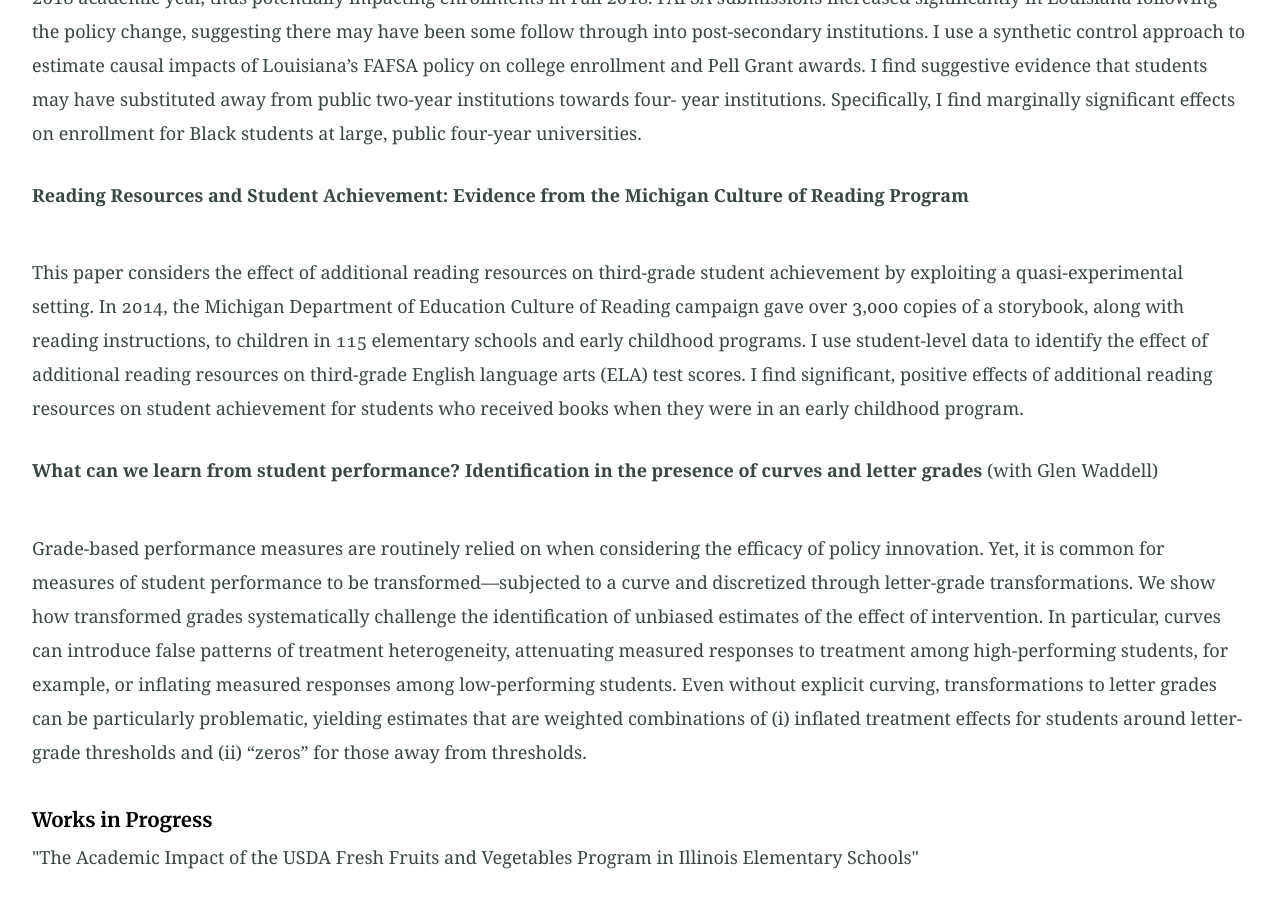
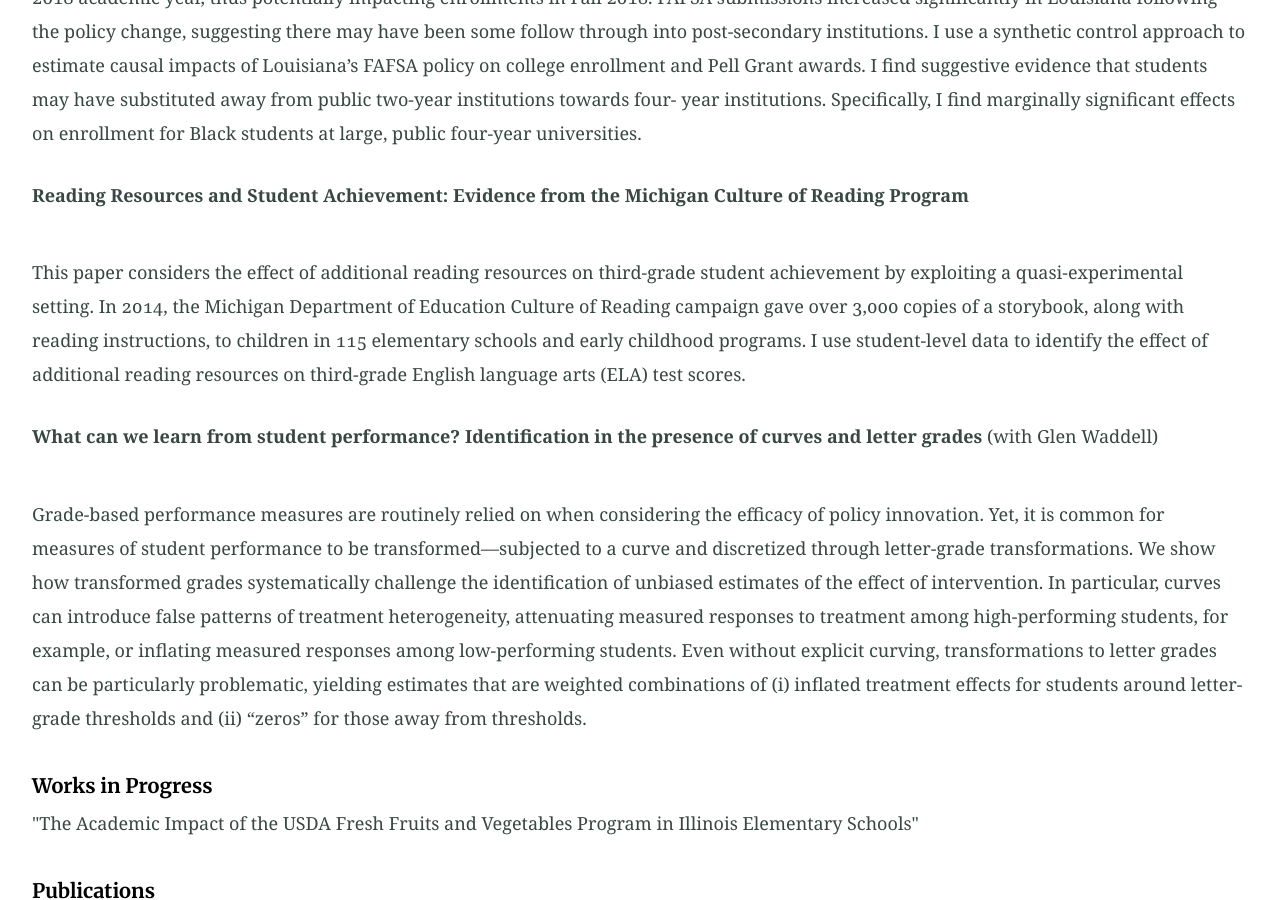
Before and after one commit to jenni-putz/1jenni-putz.github.io, a Jekyll site: the page built from research.md, in a window 1280 px wide and 900 px high, scrolled down 489 px. Built offline with Jekyll 4.4.1, drawn with Linux system fonts in a browser that asks for light colours; nearby versions of some CDN libraries; our own code applies the rules of GitHub Pages for plain Markdown files.

Commit message:
Update research.md

```diff
--- a/research.md
+++ b/research.md
@@ -30,7 +30,7 @@ padding-top: .2em;
 		<p> <a href = "https://jenniputz.com/resources/PutzJenni_FAFSA.pdf">Link to paper</a> <br> Aiming to reduce inequalities between low- and high-income students enrolling in college, many states have proposed legislation requiring high school students to file a FAFSA application, or opt-out, prior to graduation. Louisiana was the first to implement this policy in the 2017-2018 academic year, thus potentially impacting enrollments in Fall 2018. FAFSA submissions increased significantly in Louisiana following the policy change, suggesting there may have been some follow through into post-secondary institutions. I use a synthetic control approach to estimate causal impacts of Louisiana’s FAFSA policy on college enrollment and Pell Grant awards. I find suggestive evidence that students may have substituted away from public two-year institutions towards four- year institutions. Specifically, I find marginally significant effects on enrollment for Black students at large, public four-year universities. </p>
 
 		<li><b>Reading Resources and Student Achievement: Evidence from the Michigan Culture of Reading Program</b></li>
-		<p>  <br> This paper considers the effect of additional reading resources on third-grade student achievement by exploiting a quasi-experimental setting. In 2014, the Michigan Department of Education Culture of Reading campaign gave over 3,000 copies of a storybook, along with reading instructions, to children in 115 elementary schools and early childhood programs. I use student-level data to identify the effect of additional reading resources on third-grade English language arts (ELA) test scores. I find significant, positive effects of additional reading resources on student achievement for students who received books when they were in an early childhood program. </p>
+		<p>  <br> This paper considers the effect of additional reading resources on third-grade student achievement by exploiting a quasi-experimental setting. In 2014, the Michigan Department of Education Culture of Reading campaign gave over 3,000 copies of a storybook, along with reading instructions, to children in 115 elementary schools and early childhood programs. I use student-level data to identify the effect of additional reading resources on third-grade English language arts (ELA) test scores. </p>
 
 	 <li><b>What can we learn from student performance? Identification in the presence of curves and letter grades</b> (with Glen Waddell)</li>
 		<p>  <br> Grade-based performance measures are routinely relied on when considering the efficacy of policy innovation. Yet, it is common for measures of student performance to be transformed—subjected to a curve and discretized through letter-grade transformations. We show how transformed grades systematically challenge the identification of unbiased estimates of the effect of intervention. In particular, curves can introduce false patterns of treatment heterogeneity, attenuating measured
```
